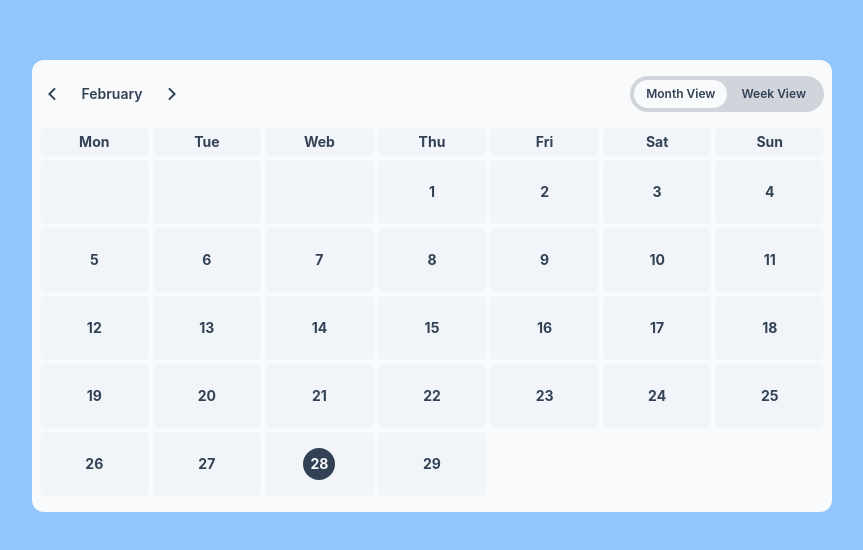
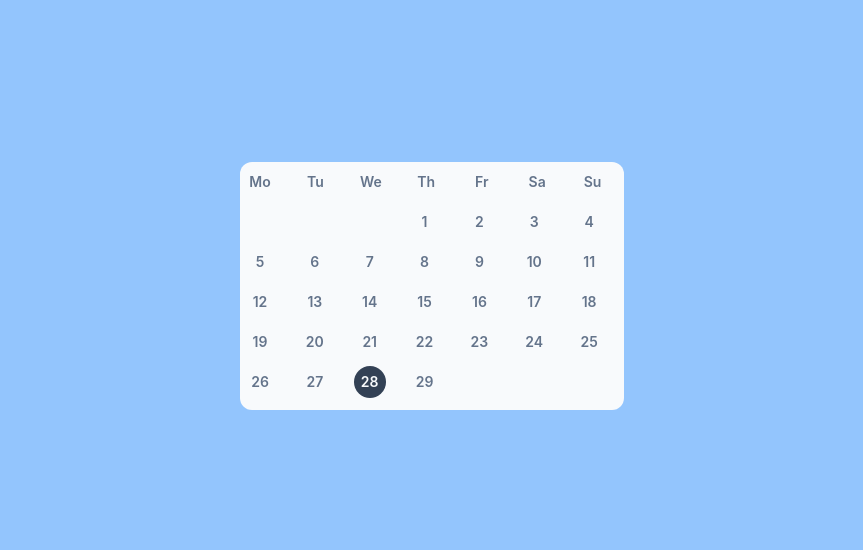
Before and after one commit to phamhuulocforwork/combillUI, a React (Create React App) app: page / in a window 1280 px wide. Shown: the part 114-664 px from the top of the page, without its empty margins (208-1071 px from the left). Built offline with nearby package versions, Linux system fonts and the light colour scheme.

Commit message:
date picker

```diff
--- a/src/App.jsx
+++ b/src/App.jsx
@@ -1,5 +1,6 @@
 import Calendar from './features/Calendar'
 import CollectionList from './features/CollectionList'
+import DatePicker from './features/DatePicker'
 import DropdownMenu from './features/DropdownMenu'
 import Feedback from './features/Feedback'
 import JobCard from './features/JobCard'
@@ -24,8 +25,9 @@ function App() {
       {/* <Subscription></Subscription> */}
       {/* <UserList></UserList> */}
       {/* <Feedback></Feedback> */}
-      <Calendar></Calendar>
+      {/* <Calendar></Calendar> */}
       {/* <DropdownMenu></DropdownMenu> */}
+      <DatePicker></DatePicker>
     </div>
   )
 }
--- /dev/null
+++ b/src/features/DatePicker/index.jsx
@@ -0,0 +1,71 @@
+import React, { useState } from 'react'
+import PropTypes from 'prop-types'
+import {
+  eachDayOfInterval,
+  endOfMonth,
+  format,
+  getDay,
+  isToday,
+  startOfMonth,
+} from 'date-fns'
+
+const DatePicker = () => {
+  const WEEKDAYS = ['Mo', 'Tu', 'We', 'Th', 'Fr', 'Sa', 'Su']
+
+  const [currentDate, setCurrentDate] = useState(new Date())
+
+  const firstDayOfMonth = startOfMonth(currentDate)
+  const lastDayOfMonth = endOfMonth(currentDate)
+
+  const daysInMonth = eachDayOfInterval({
+    start: firstDayOfMonth,
+    end: lastDayOfMonth,
+  })
+
+  const startingDayIndex = getDay(firstDayOfMonth)
+
+  return (
+    <div className="w-96 bg-slate-50 rounded-xl">
+      <div className="grid pb-2">
+        <div className="grid grid-cols-7 gap-1">
+          {WEEKDAYS.map((day, index) => (
+            <div
+              key={index}
+              className="text-slate-500 text-center text-sm font-semibold w-10 h-10 flex justify-center items-center rounded-md cursor-default"
+              onMouseDown={(e) => e.preventDefault()}
+            >
+              {day}
+            </div>
+          ))}
+        </div>
+        <div className="grid grid-cols-7">
+          {Array.from({ length: startingDayIndex - 1 }).map((_, index) => {
+            return (
+              <div
+                key={`empty-${index}`}
+                onMouseDown={(e) => e.preventDefault()}
+              ></div>
+            )
+          })}
+          {daysInMonth.map((day, index) => (
+            <div
+              key={index}
+              className="text-slate-500 text-center text-sm font-semibold w-10 h-10 flex justify-center items-center rounded-md cursor-default"
+              onMouseDown={(e) => e.preventDefault()}
+            >
+              <span
+                className={`${isToday(day) ? 'bg-slate-700 w-8 h-8 rounded-full text-slate-50 flex items-center justify-center' : ''}`}
+              >
+                {format(day, 'd')}
+              </span>
+            </div>
+          ))}
+        </div>
+      </div>
+    </div>
+  )
+}
+
+DatePicker.propTypes = {}
+
+export default DatePicker
```
